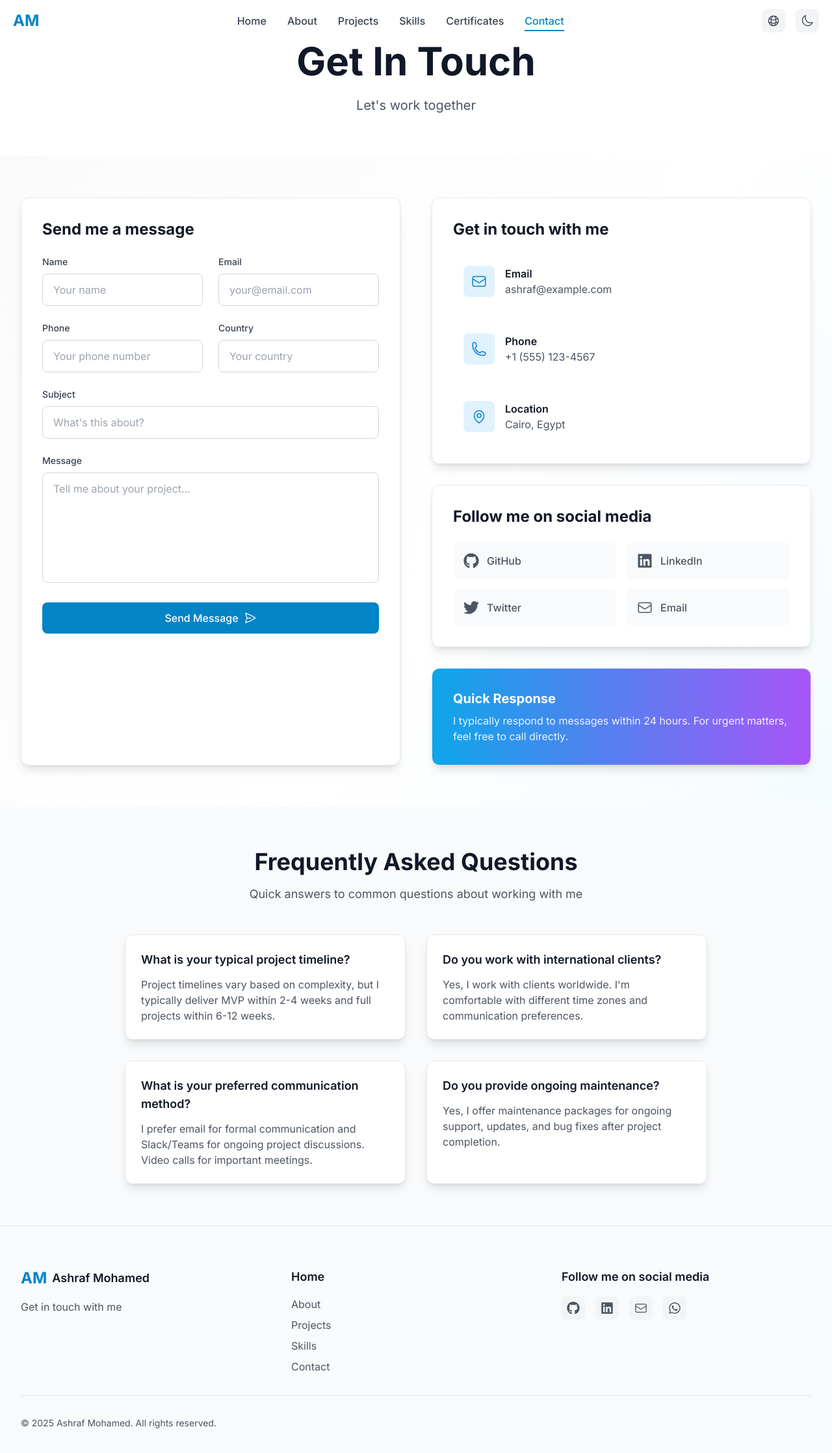
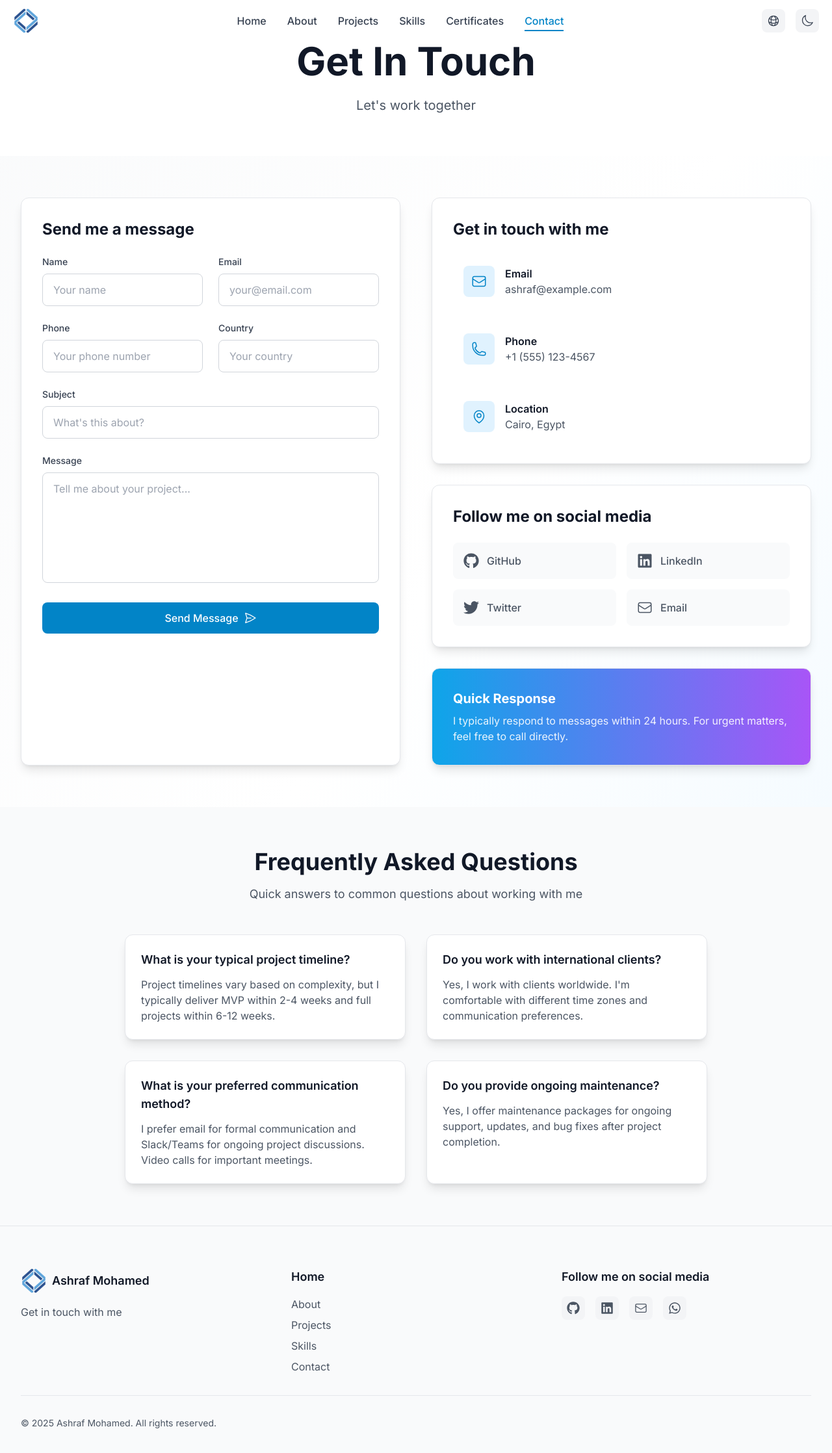
Before and after one commit to AshrafSholok/portfolio, a React (Vite) app: page /contact in a window 1280 px wide. Shown: the top 2236 px of the page at 65% size. Built offline with nearby package versions, Linux system fonts and the light colour scheme.

Commit message:
feat: replace text logo with image logo in Navbar and Footer components

```diff
--- a/src/components/Footer.jsx
+++ b/src/components/Footer.jsx
@@ -42,8 +42,8 @@ const Footer = () => {
               viewport={{ once: true }}
               className="flex items-center space-x-2"
             >
-              <div className="text-2xl font-bold text-primary-600 dark:text-primary-400">
-                AM
+              <div className="w-10 h-10">
+                <img src="src/assets/logo.png" alt="Logo" />
               </div>
               <span className="text-lg font-semibold text-gray-900 dark:text-white">
                 Ashraf Mohamed
--- a/src/components/Navbar.jsx
+++ b/src/components/Navbar.jsx
@@ -57,9 +57,9 @@ const Navbar = () => {
           <Link to="/" className="flex items-center gap-2">
             <motion.div
               whileHover={{ scale: 1.05 }}
-              className="text-2xl font-bold text-primary-600 dark:text-primary-400"
+              className="w-10 h-10"
             >
-              AM
+              <img src="src/assets/logo.png" alt="Logo" />
             </motion.div>
           </Link>
 
```
Also changed, not shown: src/assets/logo.png.
